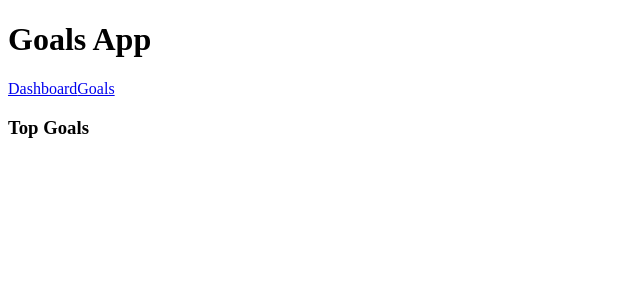
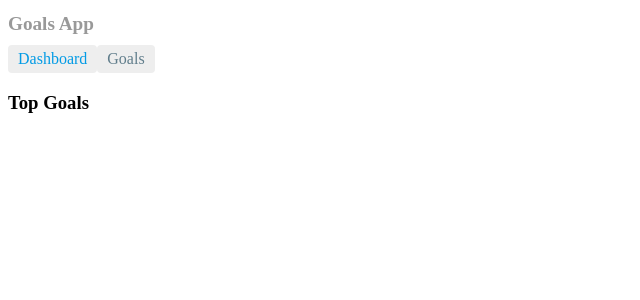
Before and after one commit to VinnieVendemia/goals-app-angular, an Angular app: page /dashboard in a window 1280 px wide. Shown: the top 300 px of the page, without its empty margins (0-640 px from the left). Built offline with nearby package versions, Linux system fonts and the light colour scheme.

Commit message:
Move app component css and template to alternative fiels

```diff
--- /dev/null
+++ b/src/app/components/app/app.component.css
@@ -0,0 +1,28 @@
+h1 {
+  font-size: 1.2em;
+  color: #999;
+  margin-bottom: 0;
+}
+h2 {
+  font-size: 2em;
+  margin-top: 0;
+  padding-top: 0;
+}
+nav a {
+  padding: 5px 10px;
+  text-decoration: none;
+  margin-top: 10px;
+  display: inline-block;
+  background-color: #eee;
+  border-radius: 4px;
+}
+nav a:visited, a:link {
+  color: #607D8B;
+}
+nav a:hover {
+  color: #039be5;
+  background-color: #CFD8DC;
+}
+nav a.active {
+  color: #039be5;
+}
--- /dev/null
+++ b/src/app/components/app/app.component.html
@@ -0,0 +1,6 @@
+<h1>{{title}}</h1>
+<nav>
+  <a routerLink="/dashboard" routerLinkActive="active">Dashboard</a>
+  <a routerLink="/goals" routerLinkActive="active">Goals</a>
+</nav>
+<router-outlet></router-outlet>
--- a/src/app/components/app/app.component.ts
+++ b/src/app/components/app/app.component.ts
@@ -3,14 +3,8 @@ import { Component } from '@angular/core';
 
 @Component({
   selector: 'app-root',
-  template: `
-    <h1>{{title}}</h1>
-    <nav>
-      <a routerLink="/dashboard">Dashboard</a>
-      <a routerLink="/goals">Goals</a>
-    </nav>
-    <router-outlet></router-outlet>
-  `
+  templateUrl: './app.component.html',
+  styleUrls: ['./app.component.css']
 })
 
 export class AppComponent {
```
